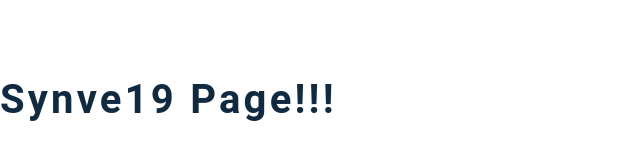
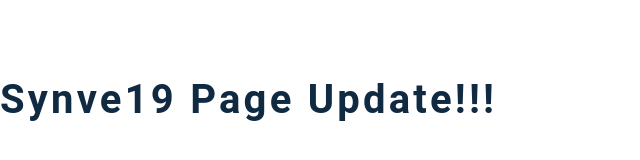
Before and after one commit to mig-25/starter-portfolio, a Gatsby site: page / in a window 1280 px wide. Shown: the whole page, without its empty margins (0-640 px from the left). Built offline with nearby package versions, Linux system fonts and the light colour scheme; Gatsby itself is replaced by a stand-in of ours.

Commit message:
makefile test synve19 update

```diff
--- a/src/pages/index.js
+++ b/src/pages/index.js
@@ -7,6 +7,6 @@ import Jobs from "../components/Jobs"
 import Projects from "../components/Projects"
 import Blogs from "../components/Blogs"
 export default () => {
-  return <h2>Synve19 page!!!</h2>
+  return <h2>Synve19 page update!!!</h2>
 }
 // ...GatsbyImageSharpFluid
```
